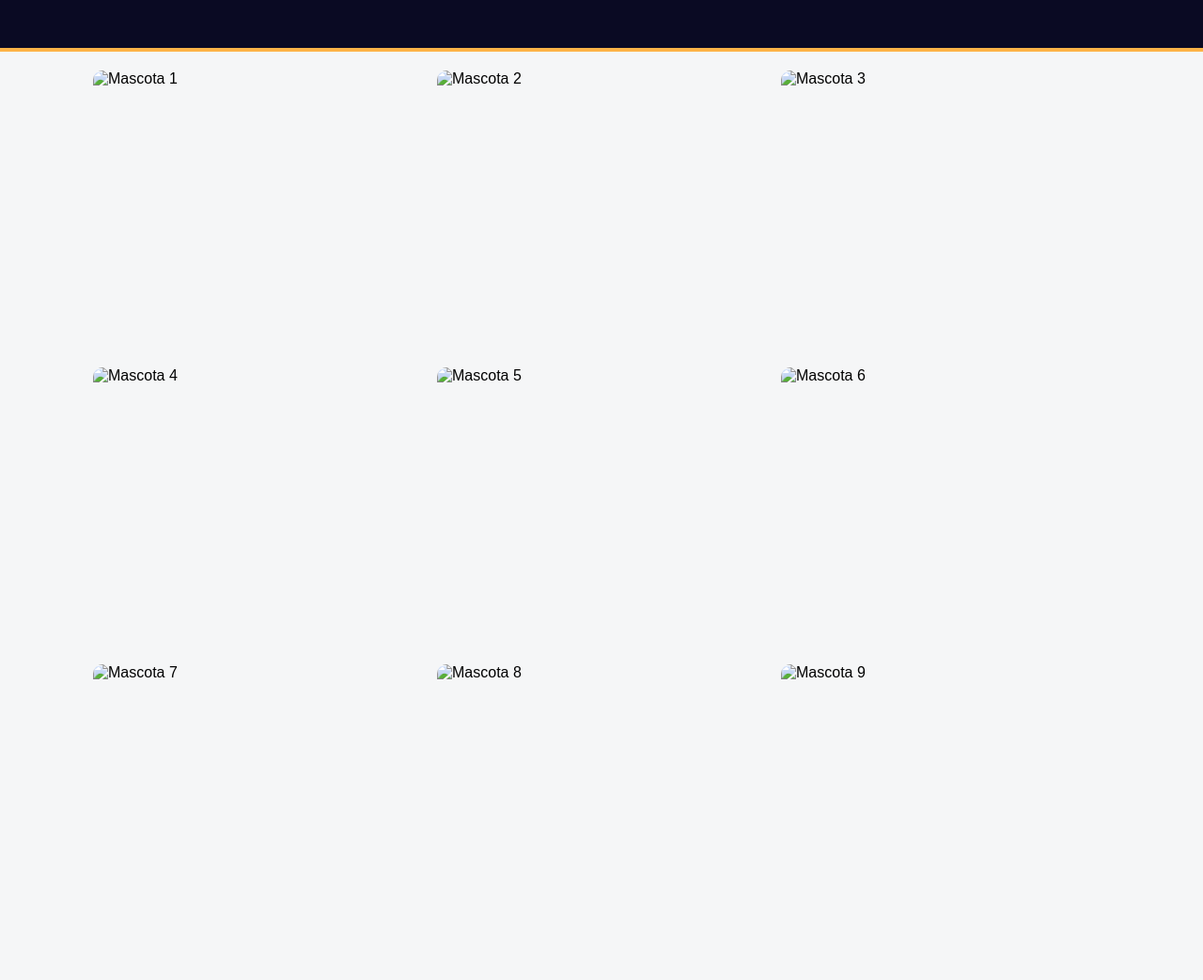
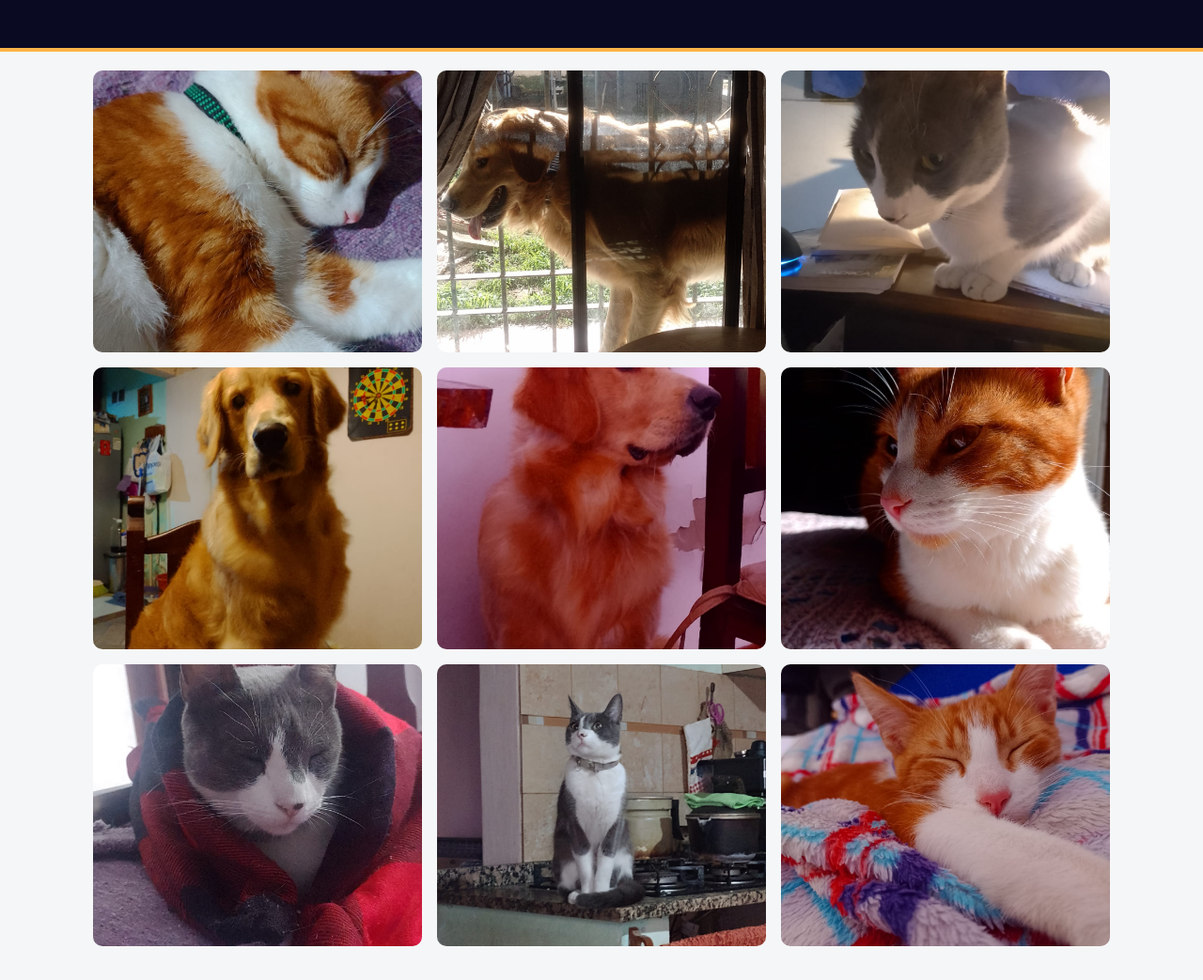
Before and after one commit to GGhaust/portfolio, a plain HTML site: page petrows/index.html in a window 1280 px wide. Shown: the part 93-1136 px from the top of the page at 94% size. Drawn offline with Linux system fonts and the light colour scheme.

Commit message:
Update index.html

```diff
--- a/petrows/index.html
+++ b/petrows/index.html
@@ -11,15 +11,15 @@
       <h1>Animal pictures (rows and lines example)</h1>
     </header>
       <div class="gallery">
-        <img src="img/mascota1.jfif" alt="Mascota 1">
-        <img src="img/mascota2.jfif" alt="Mascota 2">
-        <img src="img/mascota3.jfif" alt="Mascota 3">
-        <img src="img/mascota4.jfif" alt="Mascota 4">
-        <img src="img/mascota5.jfif" alt="Mascota 5">
-        <img src="img/mascota6.jfif" alt="Mascota 6">
-        <img src="img/mascota7.jfif" alt="Mascota 7">
-        <img src="img/mascota8.jfif" alt="Mascota 8">
-        <img src="img/mascota9.jfif" alt="Mascota 9">
+        <img src="mascotas/mascota1.jfif" alt="Mascota 1">
+        <img src="mascotas/mascota2.jfif" alt="Mascota 2">
+        <img src="mascotas/mascota3.jfif" alt="Mascota 3">
+        <img src="mascotas/mascota4.jfif" alt="Mascota 4">
+        <img src="mascotas/mascota5.jfif" alt="Mascota 5">
+        <img src="mascotas/mascota6.jfif" alt="Mascota 6">
+        <img src="mascotas/mascota7.jfif" alt="Mascota 7">
+        <img src="mascotas/mascota8.jfif" alt="Mascota 8">
+        <img src="mascotas/mascota9.jfif" alt="Mascota 9">
       </div>
   </body>
 </html>
```
